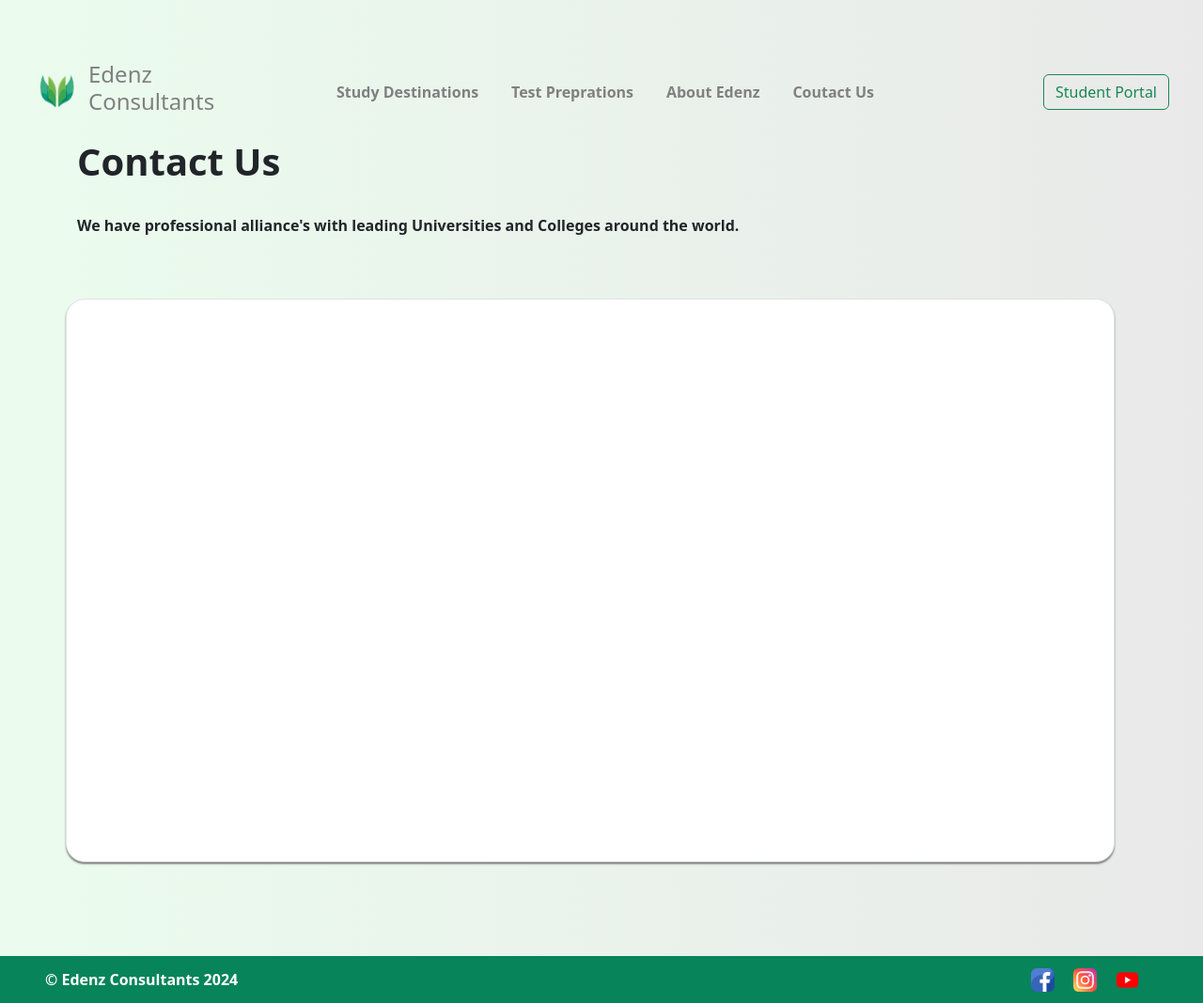
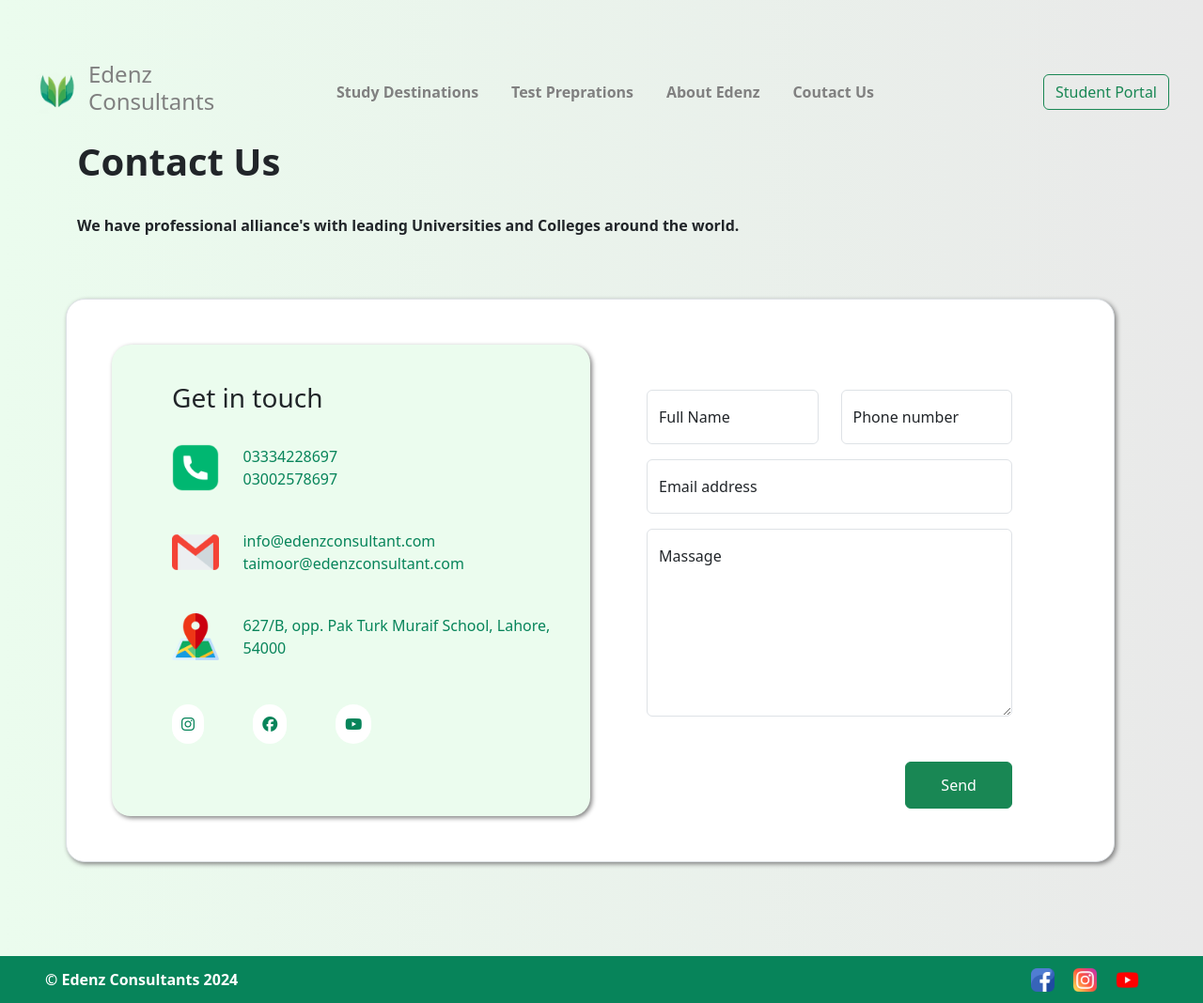
Before and after one commit to maliahmadt/edenzapp, a Django app: page /contact/ in a window 1280 px wide. Shown: the whole page at 94% size. Run offline with Django 5.2, Linux system fonts and the light colour scheme; some libraries are stand-ins or nearby versions; some web fonts are replaced.

Commit message:
made changes in contact

```diff
--- a/frontend/static/frontend/css/style.css
+++ b/frontend/static/frontend/css/style.css
@@ -77,5 +77,31 @@ body {
   height: 600px;
   background-color: white;
   border-radius: 20px;
-  box-shadow: 0px 2px 2px gray;
+  box-shadow: 2px 2px 5px gray;
 }
+#address-card {
+  background-color: #ebfcee;
+  box-shadow: 2px 2px 5px gray;
+  height: 100%;
+  border-radius: 20px;
+}
+.list-style-none {
+  list-style: none;
+}
+.text-decoration-none {
+  text-decoration: none;
+}
+
+.address-card-item {
+  margin-bottom: 40px;
+}
+.social {
+  color: rgb(7, 132, 90);
+  background-color: white;
+  padding: 10px;
+  border-radius: 50px;
+}
+.social:hover {
+  color: white;
+  background-color: rgb(7, 132, 90);
+}
--- a/frontend/templates/frontend/contact.html
+++ b/frontend/templates/frontend/contact.html
@@ -40,32 +40,124 @@
         <div class="container" id="contact">
             <div class="row" id="contact-heading">
                 <h1 class="fw-bold">Contact Us</h1>
-                <p class="fw-bold mt-4">We have professional alliance's with leading Universities and Colleges around the world.</p>
+                <p class="fw-bold mt-4">We have professional alliance's with leading Universities and Colleges around
+                    the world.</p>
             </div>
-            <div class="row border" id="form-box" style="margin-top: 50px;">
-                <div class="col-4" id="">
+            <div class="row border p-5" id="form-box" style="margin-top: 50px;">
+                <div class="col-6 p-3" id="address-card">
+                    <div class="row mt-4 ps-5">
+                        <h3 class=""> Get in touch</h3>
+                    </div>
+                    <div class="row mt-4 ps-5">
+                        <ul>
 
+                            <li class="list-style-none address-card-item row">
+                                <span class="col-2">
+                                    <img src="{% static 'frontend/img/phone.png'%}" alt="" class="icon">
+                                </span>
+                                <span class="col-10 d-flex justify-content-start align-items-center"
+                                    style="color: rgb(7, 132, 90);">
+                                    03334228697
+                                    <br>
+                                    03002578697
+                                </span>
+                            </li>
+                            <li class="list-style-none address-card-item row">
+                                <span class="col-2">
+                                    <img src="{% static 'frontend/img/gmail.png'%}" alt="" class="icon">
+                                </span>
+                                <span class="col-10 d-flex justify-content-start align-items-center"
+                                    style="color: rgb(7, 132, 90);">
+                                    info@edenzconsultant.com
+                                    <br>
+                                    taimoor@edenzconsultant.com
+                                </span>
+                            </li>
+
+                            <li class="list-style-none address-card-item row">
+                                <span class="col-2">
+                                    <img src="{% static 'frontend/img/loc.png'%}" alt="" class="icon">
+                                </span>
+                                <span class="col-10 d-flex justify-content-start align-items-center">
+                                    <a href="https://www.google.com/maps/dir/31.5048396,74.3235535/edenz+consultant+location+in+lahore/@31.4748684,74.2546409,13z/data=!3m1!4b1!4m9!4m8!1m1!4e1!1m5!1m1!1s0x391907e3f38d4e4b:0x967460c3c5bd02b3!2m2!1d74.2682689!2d31.4428954?entry=ttu"
+                                        class="text-decoration-none" style="color: rgb(7, 132, 90);">627/B, opp. Pak
+                                        Turk Muraif School, Lahore,
+                                        54000
+                                    </a>
+                                </span>
+                            </li>
+                        </ul>
+                    </div>
+                    <div class="ps-5" id="icons-set">
+                        <a href="" class="social me-5"><i class="fa-brands fa-instagram"></i></a>
+                        <a href="" class="social me-5"><i class="fa-brands fa-facebook"></i></a>
+                        <a href="" class="social me-5"><i class="fa-brands fa-youtube"></i></a>
+                    </div>
                 </div>
-                <div class="col-8"></div>
-
+                <div class="col-6" id="contact-form">
+                    <form class="p-5">
+                        <div class="row">
+                            <div class="col-6">
+                                <div class="form-floating mb-3">
+                                    <input type="text" class="form-control" id="name" placeholder="">
+                                    <label for="name">Full Name</label>
+                                </div>
+                            </div>
+                            <div class="col-6">
+                                <div class="form-floating mb-3">
+                                    <input type="text" class="form-control" id="phone" placeholder="">
+                                    <label for="phone">Phone number</label>
+                                </div>
+                            </div>
+                        </div>
+                        <div class="row">
+                            <div class="col">
+                                <div class="form-floating mb-3">
+                                    <input type="text" class="form-control" id="email" placeholder="">
+                                    <label for="email">Email address</label>
+                                </div>
+                            </div>
+                        </div>
+                        <div class="row">
+                            <div class="col">
+                                <div class="form-floating">
+                                    <textarea class="form-control" placeholder="" id="query" style="height: 200px"></textarea>
+                                    <label for="query">Massage</label>
+                                </div>
+                            </div>
+                        </div>
+                        <div class="row mt-5">
+                            <div class="col-4"></div>
+                            <div class="col-4"></div>
+                            <div class="col-4">
+                                <button type="submit" class="btn btn-success" style="width: 100%; height: 50px;">Send</button>
+                            </div>
+                        </div>
+                    </form>
+                </div>
             </div>
         </div>
 
 
     </div>
-    <footer class="d-flex justify-content-between align-items-center" id="footer" style="background-color: rgb(7, 132, 90); height: 50px; color: white;">
+    <footer class="d-flex justify-content-between align-items-center" id="footer"
+        style="background-color: rgb(7, 132, 90); height: 50px; color: white;">
         <div class="mx-5">
             <strong>&#169; Edenz Consultants 2024</strong>
         </div>
         <div class="social-icons d-flex me-5">
-            <a href="https://www.facebook.com/edenzconsultancy/"><img src="{% static 'frontend/img/fb.png'%}" alt="" class="social-icon"></a>
-            <a href="https://www.instagram.com/edenzconsultant/"><img src="{% static 'frontend/img/insta.png'%}" alt="" class="social-icon"></a>
-            <a href="https://www.facebook.com/edenzconsultancy/"><img src="{% static 'frontend/img/yt.png'%}" alt="" class="social-icon"></a>
+            <a href="https://www.facebook.com/edenzconsultancy/"><img src="{% static 'frontend/img/fb.png'%}" alt=""
+                    class="social-icon"></a>
+            <a href="https://www.instagram.com/edenzconsultant/"><img src="{% static 'frontend/img/insta.png'%}" alt=""
+                    class="social-icon"></a>
+            <a href="https://www.facebook.com/edenzconsultancy/"><img src="{% static 'frontend/img/yt.png'%}" alt=""
+                    class="social-icon"></a>
         </div>
     </footer>
     <script src="https://cdn.jsdelivr.net/npm/bootstrap@5.3.3/dist/js/bootstrap.bundle.min.js"
-        integrity="sha384-YvpcrYf0tY3lHB60NNkmXc5s9fDVZLESaAA55NDzOxhy9GkcIdslK1eN7N6jIeHz"
-        crossorigin="anonymous"></script>
+        integrity="sha384-YvpcrYf0tY3lHB60NNkmXc5s9fDVZLESaAA55NDzOxhy9GkcIdslK1eN7N6jIeHz" crossorigin="anonymous">
+        </script>
+    <script src="https://kit.fontawesome.com/5fe7c10d12.js" crossorigin="anonymous"></script>
 </body>
 
 </html>
```
Also changed, not shown: frontend/static/frontend/img/gmail.png (added), frontend/static/frontend/img/loc.png (added), frontend/static/frontend/img/phone.png.
